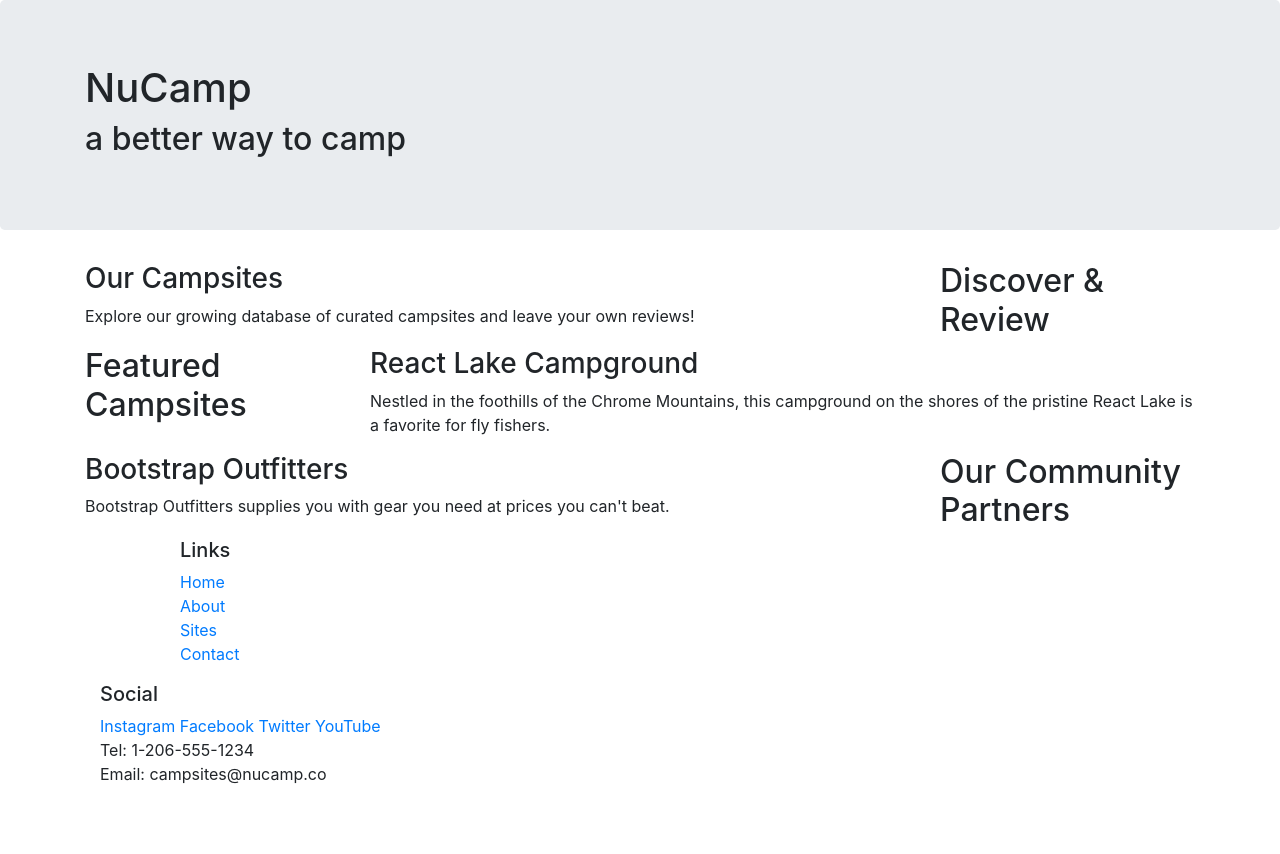
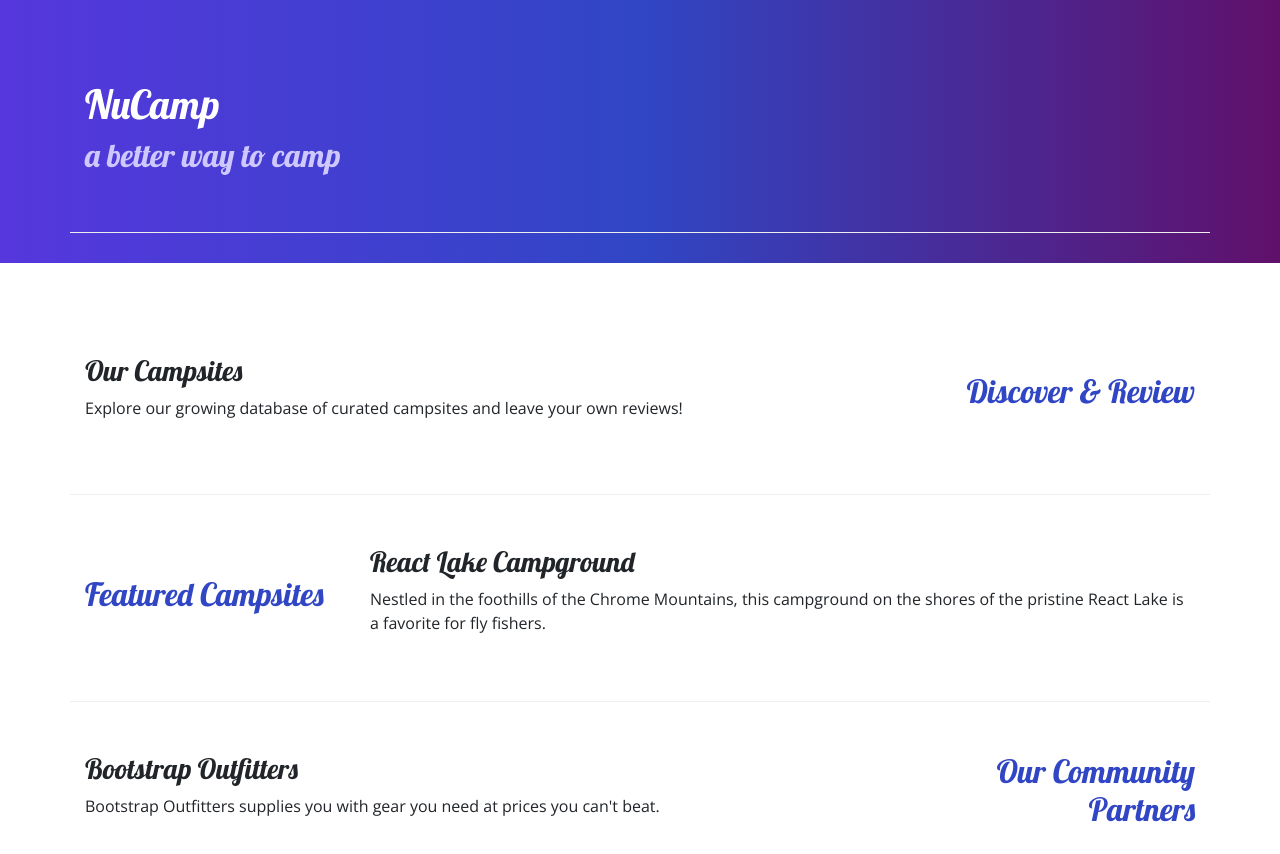
Before and after one commit to juanburgos/nucampsite, a website: page index.html in a window 1280 px wide. Shown: the top 854 px of the page. Before the commit the page ends 800 px from the top, so only its background shows below. Drawn offline with nearby package versions, Linux system fonts and the light colour scheme.

Commit message:
Add Custom Styles & Bootstrap Alignment Classes

```diff
--- /dev/null
+++ b/css/styles.css
@@ -0,0 +1,32 @@
+body {
+    font-family: "Open Sans", sans-serif;
+}
+
+h1, h2, h3 {
+    font-family: "Lobster", cursive;
+}
+
+h2 {
+    color: #3046C5;
+}
+
+header h2 {
+    color: #CEC8FF;
+}
+
+footer {
+    background-image: linear-gradient(#CEC8FF, white);
+    padding: 20px 0;
+}
+
+.jumbotron {
+    padding: 30px;
+    background-image: linear-gradient(to right, #5637DD, #3046C5, #60106B);
+    color: white;
+}
+
+.row-content {
+    padding: 50px 0;
+    border-bottom: 1px ridge;
+    min-height: 200px;
+}
--- a/index.html
+++ b/index.html
@@ -1,5 +1,3 @@
-
-
 <!DOCTYPE html>
 <html lang="en">
 
@@ -11,14 +9,18 @@
     <!-- Bootstrap CSS -->
     <link rel="stylesheet" href="node_modules/bootstrap/dist/css/bootstrap.min.css" />
 
+    <!-- Additional CSS must be placed after Bootstrap CSS -->
+    <link rel="stylesheet" href="https://fonts.googleapis.com/css?family=Lobster|Open+Sans" />
+    <link rel="stylesheet" href="css/styles.css" />
+
     <title>NuCamp: A Better Way To Camp</title>
 </head>
 
 <body>
 
-    <header class="jumbotron">
+    <header class="jumbotron jumbotron-fluid">
         <div class="container">
-            <div class="row">
+            <div class="row row-content align-items-center">
                 <div class="col">
                     <h1>NuCamp</h1>
                     <h2>a better way to camp</h2>
@@ -28,10 +30,10 @@
     </header>
 
     <div class="container">
-        <div class="row">
+        <div class="row row-content align-items-center">
 
             <div class="col-sm-4 order-sm-last col-md-3">
-                <h2>Discover & Review</h2>
+                <h2 class="text-sm-right">Discover & Review</h2>
             </div>
 
             <div class="col">
@@ -41,21 +43,22 @@
 
         </div>
 
-        <div class="row">
+        <div class="row row-content align-items-center">
             <div class="col-sm-4 col-md-3">
                 <h2>Featured Campsites</h2>
             </div>
 
             <div class="col">
                 <h3>React Lake Campground</h3>
-                <p>Nestled in the foothills of the Chrome Mountains, this campground on the shores of the pristine React Lake is a favorite for fly fishers.</p>
+                <p>Nestled in the foothills of the Chrome Mountains, this campground on the shores of the pristine React
+                    Lake is a favorite for fly fishers.</p>
             </div>
 
         </div>
 
-        <div class="row">
+        <div class="row row-content">
             <div class="col-sm-4 order-sm-last col-md-3">
-                <h2>Our Community Partners</h2>
+                <h2 class="text-sm-right">Our Community Partners</h2>
             </div>
 
             <div class="col">
@@ -79,14 +82,14 @@
                     </ul>
                 </div>
             </div>
-                <div class="col-6 col-sm-5">
+            <div class="col-6 col-sm-5 text-center">
                 <h5>Social</h5>
                 <a href="http://instagram.com/">Instagram</a>
                 <a href="http://facebook.com/">Facebook</a>
                 <a href="http://twitter.com/">Twitter</a>
                 <a href="http://youtube.com/">YouTube</a>
             </div>
-            <div class="col-sm-4">
+            <div class="col-sm-4 text-center">
                 Tel: 1-206-555-1234<br />
                 Email: campsites@nucamp.co
             </div>
```
Lines whose indentation alone changed are shown as unchanged.
